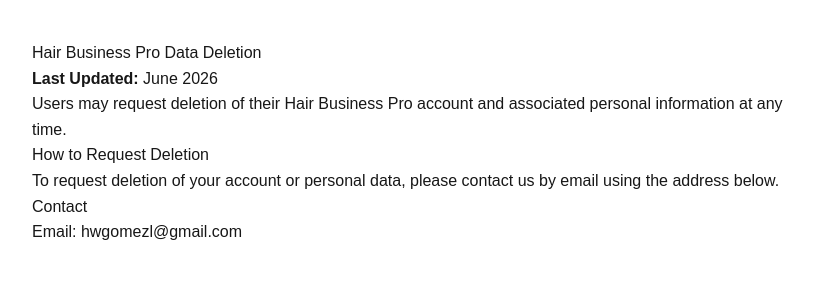
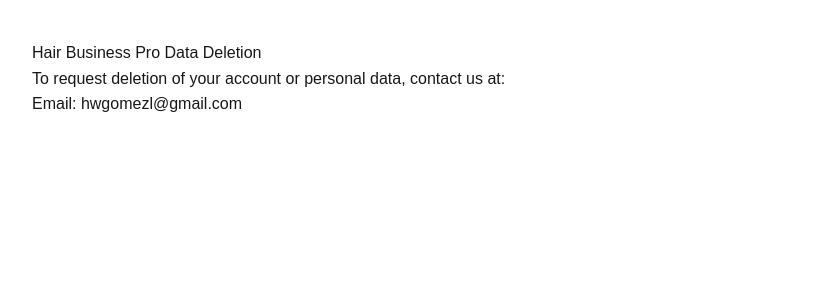
Before and after one commit to hwgomez/varka-landing, a Next.js app: page /data-deletion in a window 1280 px wide. Shown: the top 300 px of the page, without its empty margins (228-1041 px from the left). Built offline with nearby package versions, Linux system fonts and the light colour scheme.

Commit message:
Fix data deletion page component

```diff
--- a/app/data-deletion/page.js
+++ b/app/data-deletion/page.js
@@ -8,26 +8,8 @@
       lineHeight: "1.6"
     }}>
       <h1>Hair Business Pro Data Deletion</h1>
-
-      <p><strong>Last Updated:</strong> June 2026</p>
-
-      <p>
-        Users may request deletion of their Hair Business Pro account and
-        associated personal information at any time.
-      </p>
-
-      <h2>How to Request Deletion</h2>
-
-      <p>
-        To request deletion of your account or personal data, please contact us
-        by email using the address below.
-      </p>
-
-      <h2>Contact</h2>
-
-      <p>
-        Email: hwgomezl@gmail.com
-      </p>
+      <p>To request deletion of your account or personal data, contact us at:</p>
+      <p>Email: hwgomezl@gmail.com</p>
     </main>
   );
 }
```
